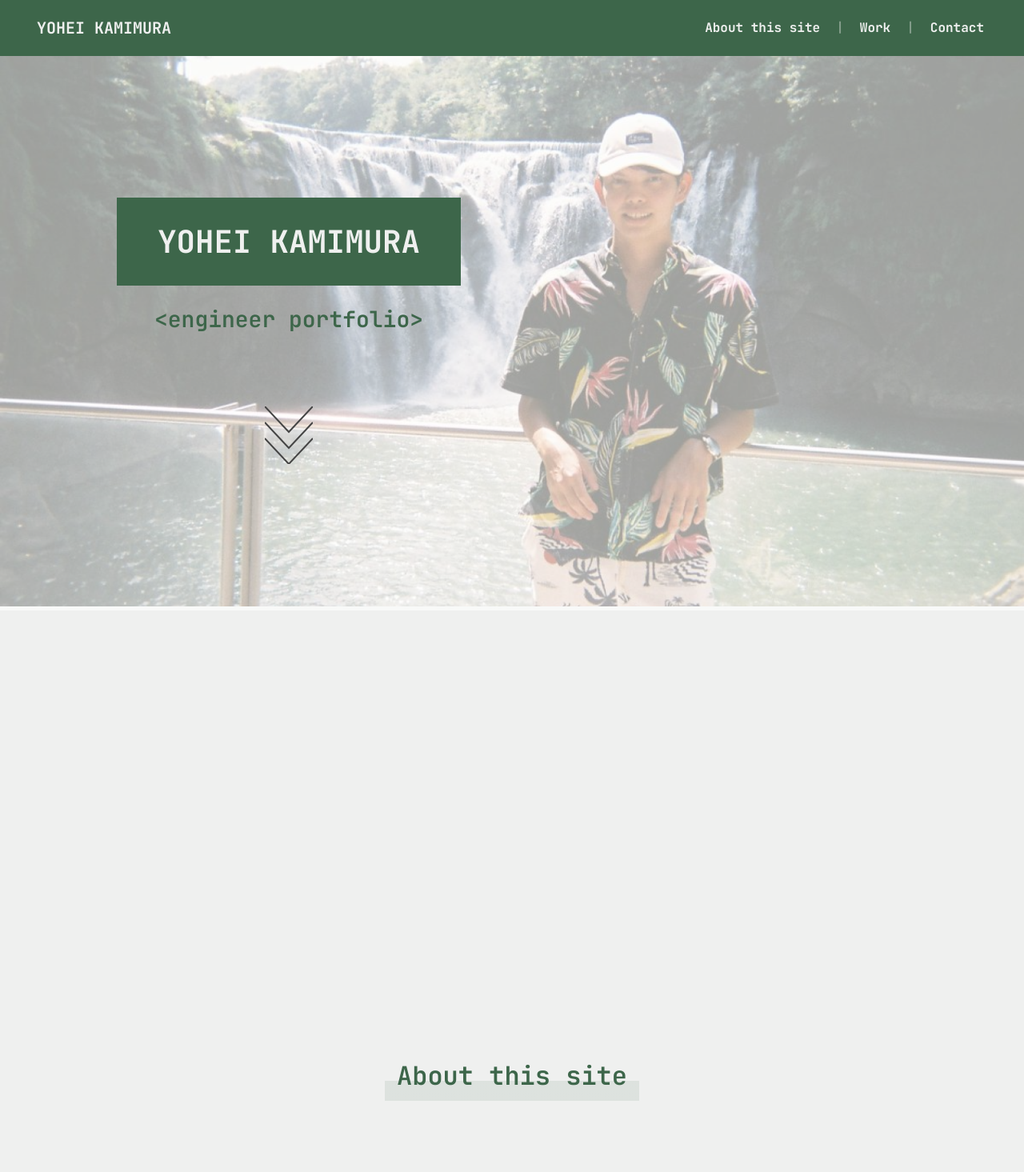
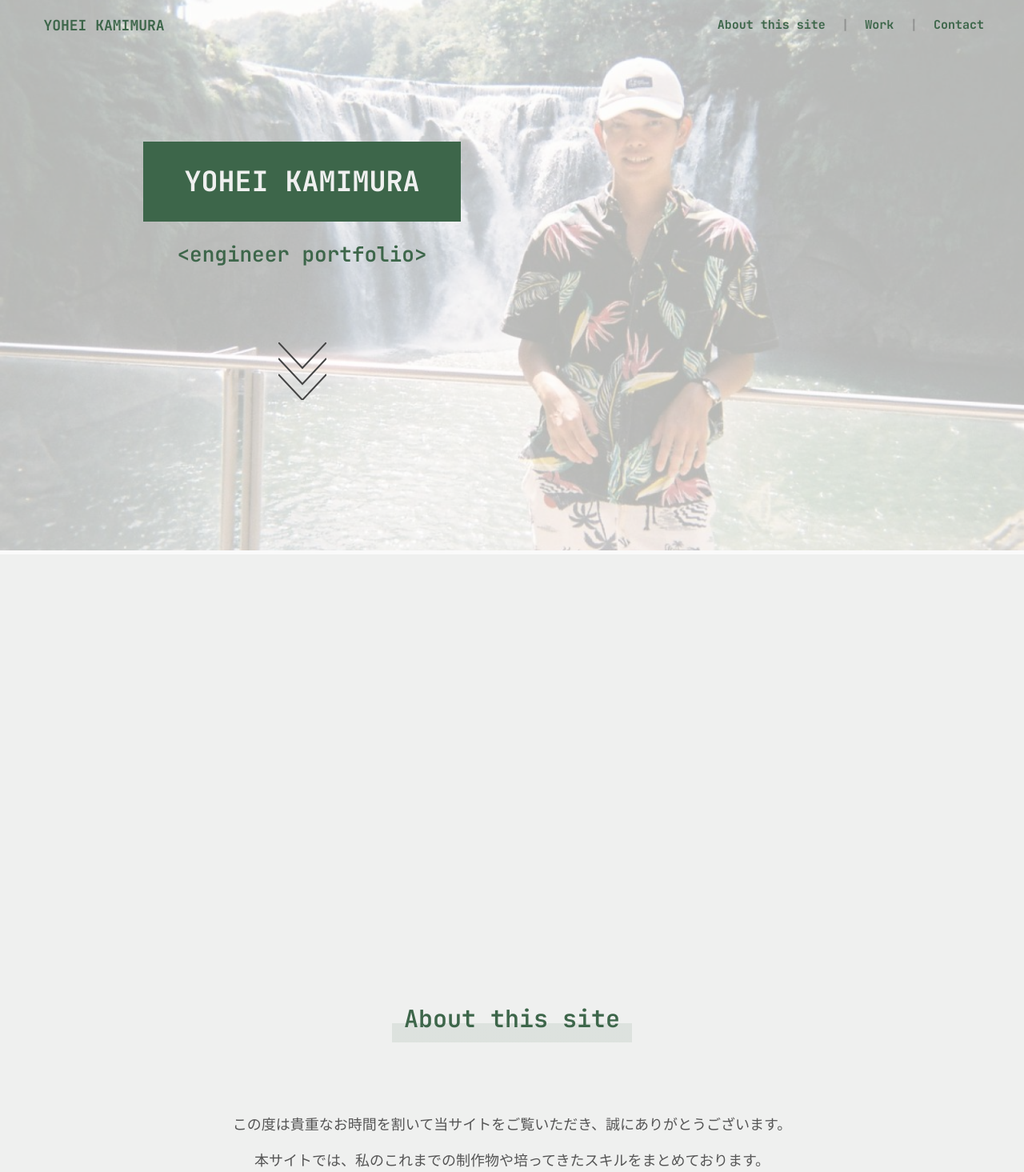
Before and after one commit to oh-my-kamimura/my-engineer-portfolio, a Next.js app: page / in a window 1280 px wide. Shown: the top 1465 px of the page at 80% size. Built offline with nearby package versions, Linux system fonts and the light colour scheme; a web font is replaced by a local one.

Commit message:
add: サイズの調整

```diff
--- a/src/app/globals.css
+++ b/src/app/globals.css
@@ -44,7 +44,7 @@ h3 {
   width: auto;
   text-align: center;
   padding: 10px 15px;
-  font-size: 32px;
+  font-size: 30px;
   font-weight: 600;
   background: linear-gradient(transparent 60%, rgba(61, 102, 74, 0.1) 60%);
 }
--- a/src/styles/AboutSite.module.scss
+++ b/src/styles/AboutSite.module.scss
@@ -9,7 +9,7 @@
 	margin-top: 30px;
 	text-align: center;
 	color: var(--font-color);
-	font-size: 20px;
+	font-size: 18px;
 	font-weight: 500;
 	line-height: 45px;
   }
--- a/src/styles/Contact.module.scss
+++ b/src/styles/Contact.module.scss
@@ -6,7 +6,7 @@
 		margin-bottom: 70px;
 		text-align: center;
 		color: var(--font-color);
-		font-size: 20px;
+		font-size: 18px;
 		font-weight: 500;
 		line-height: 45px;
 	}
--- a/src/styles/Header.module.scss
+++ b/src/styles/Header.module.scss
@@ -1,8 +1,8 @@
-$header-height: 70px;
+$header-height: 63px;
 
 .header {
-  background-color: var(--foreground);
-  color: var(--font-color-reverse);
+  background-color: transparent;
+  color: --var(foreground);
   position: fixed;
   top: 0;
   left: 0;
@@ -16,7 +16,7 @@ $header-height: 70px;
     width: 200px;
     line-height: $header-height;
     text-align: center;
-    font-size: 20px;
+    font-size: 18px;
     letter-spacing: 5%;
   }
   .menuContainer {
@@ -31,7 +31,7 @@ $header-height: 70px;
       width: auto;
       margin: 0px 20px 0px;
       line-height: $header-height;
-      font-size: 16px;
+      font-size: 15px;
       letter-spacing: 0;
       border-bottom: 2px;
       &::after {
@@ -40,7 +40,7 @@ $header-height: 70px;
         content: "";
         width: 100%;
         height: 2px;
-        background: var(--background);
+        background: var(--foreground);
         bottom: 15px;
         transform: scale(0, 1);
         transition: transform 0.5s;
@@ -53,7 +53,7 @@ $header-height: 70px;
 	.divide{
 		height: $header-height;
 		line-height: $header-height;
-		color: var(--font-color-reverse);
+		color: var(--font-color);
 		opacity: 0.4;
 	}
   }
--- a/src/styles/Top.module.scss
+++ b/src/styles/Top.module.scss
@@ -1,8 +1,11 @@
+$titile-width: 397px;
+$titile-height: 100px;
+
 .container{
-  margin: 70px 0 0 0;
-  scroll-margin-top: 70px;
+  margin: 0;
+  // scroll-margin-top: 70px;
   position: relative;
-  background-color: rgba(255,255,255,0.6);
+  background-color: rgba(255,255,255,0.7);
   width: auto;
   height: auto;
   .titleName {
@@ -10,12 +13,12 @@
     background-color: var(--foreground);
     top: 177px;
     right: 55%;
-    width: 430px;
-    height: 110px;
+    width: $titile-width;
+    height: $titile-height;
+    line-height: $titile-height;
     color: var(--font-color-reverse);
-    line-height: 110px;
     text-align: center;
-    font-size: 39px;
+    font-size: 35px;
     font-weight: 700;
     letter-spacing: 5%;
     transform: translateX(-100%);
@@ -32,13 +35,13 @@
   }
   .titleSite {
     position: absolute;
-    top: 310px;
+    top: 300px;
     right: 55%;
-    width: 430px;
-    height: 110px;
+    width: $titile-width;
+    height: $titile-height;
     color: var(--foreground); // or --font-color
     text-align: center;
-    font-size: 28px;
+    font-size: 26px;
     font-weight: 600;
     letter-spacing: 0%;
     transform: translateX(-100%);
@@ -65,9 +68,9 @@
   }
   .scroll {
     position: absolute;
-    top: 530px;
+    top: 520px;
     right: 55%;
-    width: 430px;
+    width: $titile-width;
     @media (max-width: 1000px) {
       top: 360px;
       right: 50%;
--- a/src/styles/Work.module.scss
+++ b/src/styles/Work.module.scss
@@ -10,9 +10,9 @@
     margin-bottom: 130px;
     text-align: center;
     color: var(--font-color);
-    font-size: 20px;
+    font-size: 18px;
     font-weight: 400;
-    line-height: 45px;
+    line-height: 36px;
   }
   .cardContainer {
     max-width: 1200px;
--- a/src/styles/WorkCard.module.scss
+++ b/src/styles/WorkCard.module.scss
@@ -1,5 +1,5 @@
-$card-width: 370px;
-$card-height: 540px;
+$card-width: 325px;
+$card-height: 495px;
 
 .container {
 	display: inline-block;
@@ -19,7 +19,7 @@ $card-height: 540px;
 		top: 0;
 		left: 0;
 		width: 100%;
-		height: 190px;
+		height: 171px;
 		vertical-align: top;
 		.cardImage {
 			width: 100% !important;
@@ -28,37 +28,37 @@ $card-height: 540px;
 	}
 	.overviewContainer {
 		position: absolute;
-		top: 218px;
+		top: 195px;
 		left: 28px;
 		color: var(--foreground);
 		font-family: var(--font-noto-sans-jp);
 		.title{
-			font-size: 22px;
+			font-size: 20px;
 			font-weight: 700;
 		}
 		.platform {
 			margin-top: 8px;
-			font-size: 13px;
+			font-size: 12px;
 			font-weight: 300;
 		}
 		.serviceFrame {
-			margin: 10px 0;
+			margin: 9px 0;
 			width: 95%;
 			.serviceElement {
 				display: inline-block;
-				height: 24px;
-				line-height: 12px;
-				padding: 6px 13px;
-				margin: 4px 8px 4px 0;
-				border-radius: 12px;
+				height: 22px;
+				line-height: 11px;
+				padding: 5px 12px;
+				margin: 3.5px 7px 3.5px 0;
+				border-radius: 11px;
 				background-color: gray;
-				font-size: 12px;
+				font-size: 10px;
 				color: var(--font-color-reverse);
 			}
 		}
 		.description {
 			width: 92%;
-			font-size: 16px;
+			font-size: 14px;
 			line-height: 26px;
 			margin-top: 14px;
 			color: var(--font-color);
@@ -66,7 +66,7 @@ $card-height: 540px;
 		.github {
 			display: inline-block;
 			margin-top: 5px;
-			font-size: 34px;
+			font-size: 31px;
 		}
 	}
 }
```
